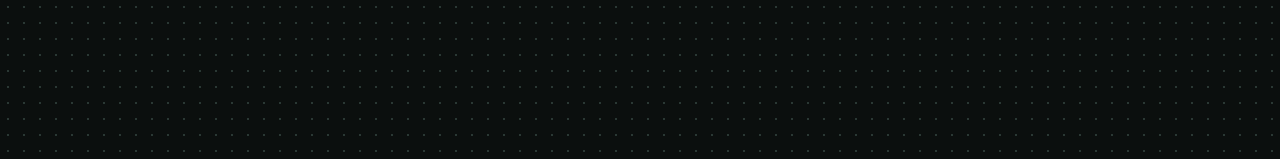
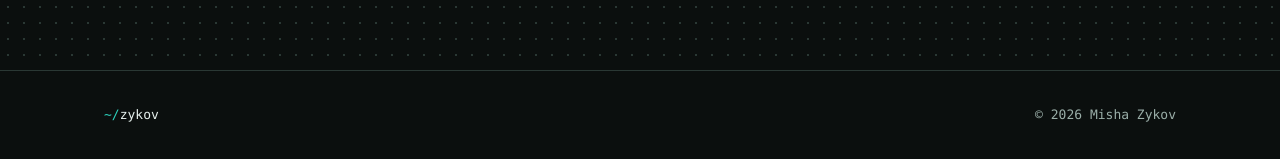
Before and after one commit to ykropchik/zykov.me, a React (Vite) app: page / in a window 1280 px wide. Shown: the part 641-800 px from the top of the page. Built offline with nearby package versions, Linux system fonts and the light colour scheme.

Commit message:
Add Footer

```diff
--- /dev/null
+++ b/src/components/Footer/Footer.module.scss
@@ -0,0 +1,27 @@
+@use '@styles/variables' as *;
+
+.footer {
+	@include type('code');
+	height: 88px;
+	border-top: 1px solid token('line');
+	background: token('surface');
+	position: absolute;
+	bottom: 0;
+	width: 100%;
+}
+
+.content {
+	height: 100%;
+	box-sizing: border-box;
+	padding: 0 $space-6;
+	max-width: 1120px;
+	margin: 0 auto;
+	display: flex;
+	align-items: center;
+	justify-content: space-between;
+	color: token('ink-muted');
+}
+
+.path {
+	color: token('ink');
+}
--- /dev/null
+++ b/src/components/Footer/Footer.tsx
@@ -0,0 +1,15 @@
+import styles from './Footer.module.scss';
+
+export default function Footer() {
+	return (
+		<footer className={styles.footer}>
+			<div className={styles.content}>
+				<span className={styles.path}>
+					<mark>~/</mark>
+					zykov
+				</span>
+				<span>© 2026 Misha Zykov</span>
+			</div>
+		</footer>
+	);
+}
--- a/src/main.tsx
+++ b/src/main.tsx
@@ -6,6 +6,7 @@
 import Stats from './components/Stats/Stats.tsx';
 import Skills from './components/Skills/Skills.tsx';
 import Contacts from './components/Contacts/Contacts.tsx';
+import Footer from './components/Footer/Footer.tsx';
 
 import './styles/index.scss';
 
@@ -45,5 +46,6 @@
 				<Contacts />
 			</Section>
 		</Page>
+		<Footer />
 	</StrictMode>,
 );
--- a/src/styles/index.scss
+++ b/src/styles/index.scss
@@ -17,6 +17,7 @@
 }
 
 #root {
+	position: relative;
 	height: 100%;
 	width: 100%;
 }
```
